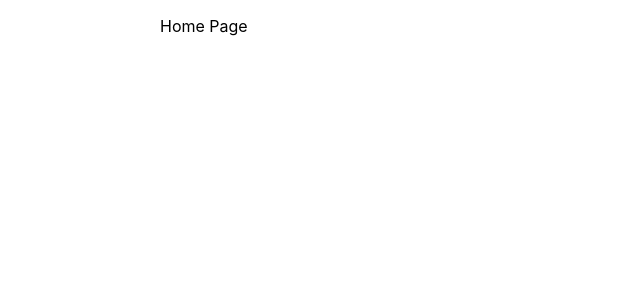
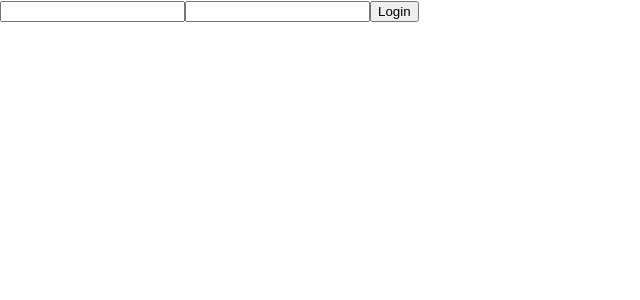
Before and after one commit to luca2849/mybookchoice, a React (Create React App) app in the folder client/: page / in a window 1280 px wide. Shown: the top 300 px of the page, without its empty margins (0-640 px from the left). Built offline with nearby package versions, Linux system fonts and the light colour scheme.

Commit message:
Added basic login redux flow

```diff
--- a/client/package.json
+++ b/client/package.json
@@ -2,6 +2,7 @@
   "name": "client",
   "version": "0.1.0",
   "private": true,
+  "proxy": "http://localhost:5000",
   "dependencies": {
     "@testing-library/jest-dom": "^5.11.9",
     "@testing-library/react": "^11.2.5",
@@ -12,6 +13,7 @@
     "react-redux": "^7.2.2",
     "react-router-dom": "^5.2.0",
     "react-scripts": "4.0.3",
+    "react-toastify": "^7.0.3",
     "redux": "^4.0.5",
     "redux-devtools-extension": "^2.13.9",
     "redux-thunk": "^2.3.0",
--- /dev/null
+++ b/client/src/App.css
@@ -0,0 +1,10 @@
+.Toastify__toast--success {
+    background: #19cf86;
+    /* background: #13a068; */
+}
+.Toastify__toast--info {
+    background: #1da1f2;
+}
+.Toastify__close-button {
+    padding: 10px;
+}
--- a/client/src/App.js
+++ b/client/src/App.js
@@ -5,8 +5,18 @@ import { Provider } from "react-redux";
 import store from "./store";
 import { loadUser } from "./actions/auth";
 import setAuthToken from "./utils/setAuthToken";
+// Notifications
+import { ToastContainer } from "react-toastify";
 // Pages
 import Home from "./Pages/Home/Home";
+import Landing from "./Pages/Landing/Landing";
+// CSS
+import "./App.css";
+import "react-toastify/dist/ReactToastify.css";
+// Check token
+if (localStorage.token) {
+	setAuthToken(localStorage.token);
+}
 
 function App() {
 	useEffect(() => {
@@ -15,10 +25,23 @@ function App() {
 	return (
 		<Provider store={store}>
 			<Router>
-				<Switch>
-					{/* Unprotected Routes */}
-					<Route exact path="/" component={Home} />
-				</Switch>
+				<>
+					<ToastContainer
+						position="top-right"
+						autoClose={5000}
+						hideProgressBar={false}
+						newestOnTop={true}
+						closeOnClick
+						rtl={false}
+						pauseOnFocusLoss
+						draggable
+						pauseOnHover
+					/>
+					<Switch>
+						{/* Unprotected Routes */}
+						<Route exact path="/" component={Landing} />
+					</Switch>
+				</>
 			</Router>
 		</Provider>
 	);
--- a/client/src/Pages/Landing/Landing.js
+++ b/client/src/Pages/Landing/Landing.js
@@ -1,10 +1,45 @@
-import React from "react";
+import React, { useState } from "react";
+import { connect } from "react-redux";
 import PropTypes from "prop-types";
+import { login } from "../..//actions/auth";
 
-const Landing = ({}) => {
-	return <div></div>;
+const Landing = ({ login }) => {
+	const [loginData, setLoginData] = useState({});
+
+	const handleLoginDataChange = (e) => {
+		setLoginData({ ...loginData, [e.target.name]: e.target.value });
+	};
+
+	const handleLoginSubmit = () => {
+		login(loginData);
+	};
+
+	return (
+		<div>
+			<input
+				type="text"
+				name="email"
+				// value={loginData.email || ""}
+				onChange={(e) => handleLoginDataChange(e)}
+			/>
+			<input
+				type="password"
+				name="password"
+				// value={loginData.password || ""}
+				onChange={(e) => handleLoginDataChange(e)}
+			/>
+			<button onClick={() => handleLoginSubmit()}>Login</button>
+		</div>
+	);
 };
 
-Landing.propTypes = {};
+Landing.propTypes = {
+	login: PropTypes.func.isRequired,
+	isAuthenticated: PropTypes.bool,
+};
 
-export default Landing;
+const mapStateToProps = (state) => ({
+	isAuthenticated: state.auth.isAuthenticated,
+});
+
+export default connect(mapStateToProps, { login })(Landing);
--- a/client/src/actions/auth.js
+++ b/client/src/actions/auth.js
@@ -1,17 +1,42 @@
 import axios from "axios";
-import { USER_LOADED, AUTH_ERROR } from "./types";
+import { USER_LOADED, AUTH_ERROR, LOGIN_SUCCESS, LOGIN_FAIL } from "./types";
 import setAuthToken from "../utils/setAuthToken";
-// import { toast } from "react-toastify";
+import { toast } from "react-toastify";
 
 // Load User
 export const loadUser = () => async (dispatch) => {
 	if (localStorage.token) {
 		setAuthToken(localStorage.token);
 		try {
-			const res = await axios.get("/api/auth");
-			dispatch({ type: USER_LOADED, payload: res.data.user });
+			const res = await axios.get("/api/user");
+			dispatch({ type: USER_LOADED, payload: res.data });
 		} catch (error) {
+			console.log(error);
 			dispatch({ type: AUTH_ERROR });
 		}
 	}
 };
+
+// Login User
+export const login = (formData) => async (dispatch) => {
+	const { email, password } = formData;
+	const config = {
+		headers: {
+			"Content-Type": "application/json",
+		},
+	};
+	const body = JSON.stringify({ email, password });
+	try {
+		const res = await axios.post("/api/auth/login/email", body, config);
+		toast.info("Login Successful");
+		console.log(res.data);
+		dispatch({ type: LOGIN_SUCCESS, payload: res.data });
+		dispatch(loadUser());
+	} catch (err) {
+		const errors = err.response.data.errors;
+		if (errors) {
+			errors.forEach((error) => toast.error(error.msg, "danger"));
+		}
+		dispatch({ type: LOGIN_FAIL });
+	}
+};
```
Also changed, not shown: client/src/Components/Navigation/LandingNavigation/LandingNavigation.js (added), 1 other file (tests, documents, lock files or other folders).
